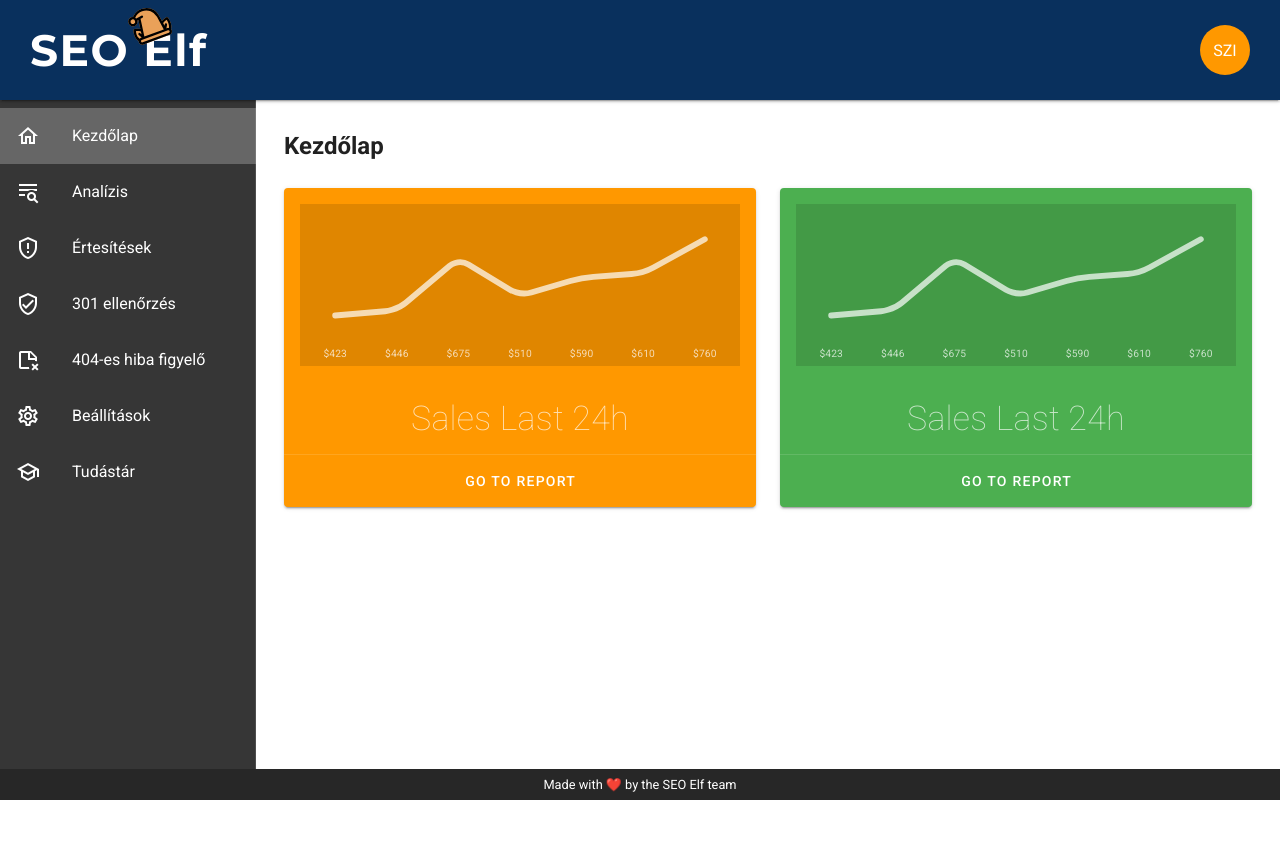
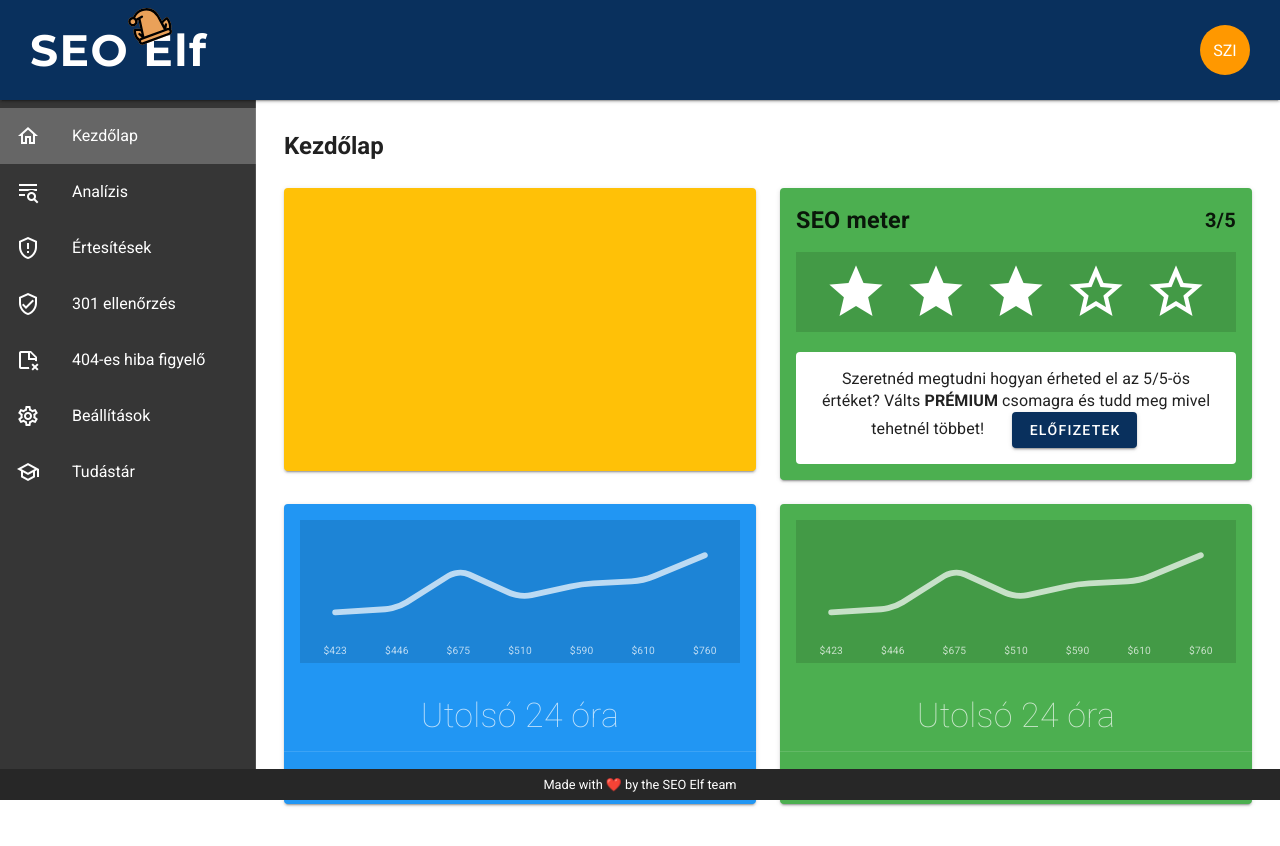
Before and after one commit to szegediistvan/sr-seo-app, a Vue app: page /observer in a window 1280 px wide. Shown: the top 846 px of the page. Before the commit the page ends 800 px from the top, so only its background shows below. Built offline with nearby package versions, Linux system fonts and the light colour scheme.

Commit message:
homepage, onboarding

```diff
--- /dev/null
+++ b/src/components/Onboarding.vue
@@ -0,0 +1,89 @@
+<template>
+  <v-dialog
+    v-model="dialog"
+    persistent
+    max-width="600px"
+  >
+    <template v-slot:activator="{ on, attrs }">
+      <v-btn
+        color="primary"
+        class="mx-6"
+        v-bind="attrs"
+        v-on="on"
+      >Előfizetek</v-btn>
+    </template>
+    <v-card>
+      <v-card-title>
+        <span class="headline">Előfizetés</span>
+      </v-card-title>
+      <v-card-text>
+        <v-form>
+          <form-group>
+            <form-row label="Vezetéknév">
+              <v-text-field
+                outlined
+                dense
+                v-model="lastname"
+              />
+            </form-row>
+            <form-row label="Keresztnév">
+              <v-text-field
+                outlined
+                dense
+                v-model="firstname"
+              />
+            </form-row>
+          </form-group>
+          <form-group>
+            <form-row label="E-mail cím">
+              <v-text-field
+                outlined
+                dense
+                v-model="email"
+              />
+            </form-row>
+          </form-group>
+          <form-group>
+            <form-row label="Webáruház url">
+              <v-text-field
+                outlined
+                dense
+                v-model="websiteUrl"
+              />
+            </form-row>
+          </form-group>
+        </v-form>
+      </v-card-text>
+      <v-divider></v-divider>
+      <v-card-actions>
+        <v-spacer></v-spacer>
+        <v-btn
+          color="primary"
+          text
+          @click="dialog = false"
+        >
+          Mégse
+        </v-btn>
+        <v-btn
+          color="primary"
+          @click="dialog = false"
+        >
+          Mentés
+        </v-btn>
+      </v-card-actions>
+    </v-card>
+  </v-dialog>
+</template>
+
+<script>
+export default {
+  name: 'Onboarding',
+  data: () => ({
+    dialog: false,
+    lastname: '',
+    firstname: '',
+    email: '',
+    websiteUrl: ''
+  })
+}
+</script>
--- a/src/components/home/HomeChart.vue
+++ b/src/components/home/HomeChart.vue
@@ -9,7 +9,7 @@
         <v-sparkline
           :value="value"
           color="rgba(255, 255, 255, .7)"
-          height="100"
+          height="87"
           padding="24"
           stroke-linecap="round"
           smooth
@@ -23,7 +23,7 @@
 
     <v-card-text>
       <div class="display-1 font-weight-thin">
-        Sales Last 24h
+        Utolsó 24 óra
       </div>
     </v-card-text>
 
@@ -34,7 +34,7 @@
         block
         text
       >
-        Go to Report
+        Megnézem az elemzést
       </v-btn>
     </v-card-actions>
   </v-card>
--- /dev/null
+++ b/src/components/home/SeoMeter.vue
@@ -0,0 +1,37 @@
+<template>
+  <v-card color="green">
+    <v-card-title class="d-flex justify-space-between">
+      <h3>SEO meter</h3>
+      <h4>3/5</h4>
+    </v-card-title>
+    <v-card-text>
+      <div class="text-center">
+        <v-sheet color="rgba(0, 0, 0, .12)">
+          <v-rating
+            color="white"
+            background-color="white"
+            hover
+            length="5"
+            size="64"
+            value="3"
+          ></v-rating>
+        </v-sheet>
+      </div>
+      <v-alert class="mt-5 mb-0 text-center">
+        Szeretnéd megtudni hogyan érheted el az 5/5-ös értéket? Válts <strong>PRÉMIUM</strong> csomagra és tudd meg mivel tehetnél többet!
+        <onboarding/>
+      </v-alert>
+    </v-card-text>
+  </v-card>
+</template>
+
+<script>
+import Onboarding from '@/components/Onboarding'
+
+export default {
+  name: 'SeoMeter',
+  components: {
+    Onboarding
+  }
+}
+</script>
--- a/src/views/Home.vue
+++ b/src/views/Home.vue
@@ -3,7 +3,37 @@
     <h2 class="page-title">Kezdőlap</h2>
     <v-row>
       <v-col md="6" cols="12">
-        <home-chart color="orange"/>
+        <v-card color="amber">
+          <v-card-text>
+            <v-dialog
+              v-model="dialog"
+            >
+              <template v-slot:activator="{ on, attrs }">
+                <v-img
+                  src="../assets/seo-elemzes.png"
+                  v-bind="attrs"
+                  v-on="on"
+                ></v-img>
+              </template>
+
+              <v-card>
+                <v-card-text>
+                  <v-img
+                    src="../assets/seo-elemzes.png"
+                  ></v-img>
+                </v-card-text>
+              </v-card>
+            </v-dialog>
+          </v-card-text>
+        </v-card>
+      </v-col>
+      <v-col md="6" cols="12">
+        <seo-meter/>
+      </v-col>
+    </v-row>
+    <v-row>
+      <v-col md="6" cols="12">
+        <home-chart color="blue"/>
       </v-col>
       <v-col md="6" cols="12">
         <home-chart color="green"/>
@@ -14,10 +44,12 @@
 
 <script>
 import HomeChart from '@/components/home/HomeChart'
+import SeoMeter from '@/components/home/SeoMeter'
 export default {
   name: 'Home',
   components: {
-    HomeChart
+    HomeChart,
+    SeoMeter
   }
 }
 </script>
--- a/src/views/Notifications.vue
+++ b/src/views/Notifications.vue
@@ -26,15 +26,24 @@
       text
       border="left"
     >Weboldala no index, no follow beállításra van állítva! Így a keresőmotorok nem indexelik!</v-alert>
+    <v-alert
+      class="mt-16 d-flex align-center"
+      text
+      color="info"
+    >
+      Az oldalon még további <strong>10</strong> potenciálisan javítandó SEO probléma van. Válts <strong>PRÉMIUM</strong> csomagra és tudd meg mivel tehetnél többet!
+      <onboarding/>
+    </v-alert>
   </div>
 </template>
 
 <script>
+import Onboarding from '@/components/Onboarding'
+
 export default {
-  name: 'Notifications'
+  name: 'Notifications',
+  components: {
+    Onboarding
+  }
 }
 </script>
-
-<style scoped>
-
-</style>
--- a/src/views/Observer.vue
+++ b/src/views/Observer.vue
@@ -99,6 +99,33 @@
                   :success-message="`A megadott <strong>'${keyword}'</strong> kulcsszó szerepel a <strong>bevezető szöveg</strong>ben`"
                   :error-message="`A megadott <strong>'${keyword}'</strong> kulcsszó nem szerepel a <strong>bevezető szöveg</strong>ben`"
                 />
+                <keyword-checker
+                  :valid="false"
+                  :success-message="`Az oldalon található <strong>h2</strong> elemben szerepel a <strong>'${keyword}'</strong> kulcsszó`"
+                  :error-message="`Az oldalon található <strong>h2</strong> elemben nem szerepel a <strong>'${keyword}'</strong> kulcsszó`"
+                />
+                <keyword-checker
+                  :valid="false"
+                  :success-message="`Az oldalon található <strong>h3</strong> elemben szerepel a <strong>'${keyword}'</strong> kulcsszó`"
+                  :error-message="`Az oldalon található <strong>h3</strong> elemben nem szerepel a <strong>'${keyword}'</strong> kulcsszó`"
+                />
+                <keyword-checker
+                  :valid="false"
+                  :success-message="`Az oldalon <strong>7</strong> darab kép van, aminél hiányzik az <strong>alt</strong> attributum értéke`"
+                  :error-message="`Az oldalon <strong>7</strong> darab kép van, aminél hiányzik az <strong>alt</strong> attributum értéke`"
+                />
+                <keyword-checker
+                  :valid="false"
+                  :success-message="`A blog cikk több mint <strong>2000</strong> karaktert tartalmaz`"
+                  :error-message="`A blog cikk kevesebb mint <strong>2000</strong> karaktert tartalmaz`"
+                />         <v-alert
+                class="mt-6 d-flex align-center"
+                text
+                color="info"
+              >
+                Az oldalon még további <strong>10</strong> potenciálisan javítandó SEO probléma van. Válts <strong>PRÉMIUM</strong> csomagra és tudd meg mivel tehetnél többet!
+                <onboarding/>
+              </v-alert>
               </div>
             </transition>
           </v-card-text>
@@ -111,13 +138,15 @@
 <script>
 import GooglePreview from '@/components/GooglePreview'
 import KeywordChecker from '@/components/KeywordChecker'
+import Onboarding from '@/components/Onboarding'
 import axios from 'axios'
 
 export default {
   name: 'Observer',
   components: {
     KeywordChecker,
-    GooglePreview
+    GooglePreview,
+    Onboarding
   },
   data () {
     return {
--- a/src/views/PageBuilder404.vue
+++ b/src/views/PageBuilder404.vue
@@ -2,31 +2,75 @@
   <div class="404-page-builder-page">
     <h2 class="page-title">404-es hiba figyelő</h2>
 
-    <v-sheet
-      :color="`grey ${theme.isDark ? 'darken-2' : 'lighten-4'}`"
-      class="pa-3"
+    <v-simple-table>
+      <template v-slot:default>
+        <thead>
+        <tr>
+          <th class="text-left">
+            URL
+          </th>
+          <th class="text-left">
+            Hiba
+          </th>
+        </tr>
+        </thead>
+        <tbody>
+        <tr
+          v-for="item in errors"
+          :key="item.activeUrl"
+        >
+          <td><strong>{{ item.activeUrl }}</strong></td>
+          <td>
+            <v-chip
+              color="red"
+              dark
+            >
+              <v-icon>
+                mdi-alert
+              </v-icon>
+            </v-chip>
+          </td>
+        </tr>
+        </tbody>
+      </template>
+    </v-simple-table>
+
+    <v-alert
+      class="mt-16 d-flex align-center"
+      text
+      color="info"
     >
-      <v-skeleton-loader
-        class="mx-auto"
-        type="card"
-      ></v-skeleton-loader>
-    </v-sheet>
+      A weboldal urljei közül <strong>{{errors.length}}</strong> darab fut 404-es hibára. Válts <strong>PRÉMIUM</strong> csomagra és tudd meg mivel tehetnél többet!
+      <onboarding/>
+    </v-alert>
   </div>
 </template>
 
 <script>
+import Onboarding from '@/components/Onboarding'
+
 export default {
   name: 'PageBuilder404',
-  inject: {
-    theme: {
-      default: {
-        isDark: false
-      }
+  data () {
+    return {
+      errors: [
+        {
+          activeUrl: '/soos-duro-kagylo-400-g'
+        },
+        {
+          activeUrl: '/soos-premio-4-tojasos-preselt-csiga-200-g'
+        },
+        {
+          activeUrl: '/delikat-etelizesito-250-g'
+        },
+        {
+          activeUrl: '/orientsultkrumpli-fuszerso-20-g'
+        }
+      ]
     }
+  },
+  components: {
+    Onboarding
   }
 }
 </script>
-
-<style scoped>
-
-</style>
```
Also changed, not shown: src/assets/seo-elemzes.png (added).
